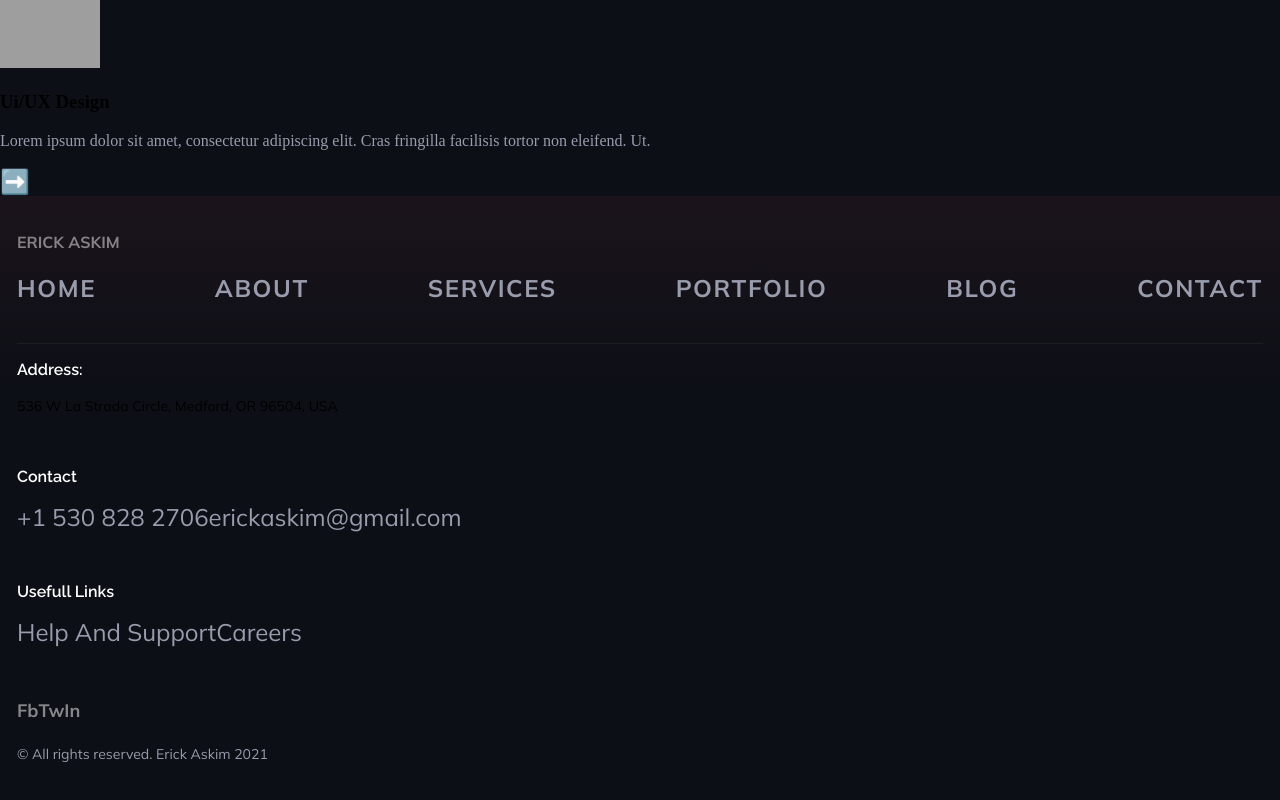
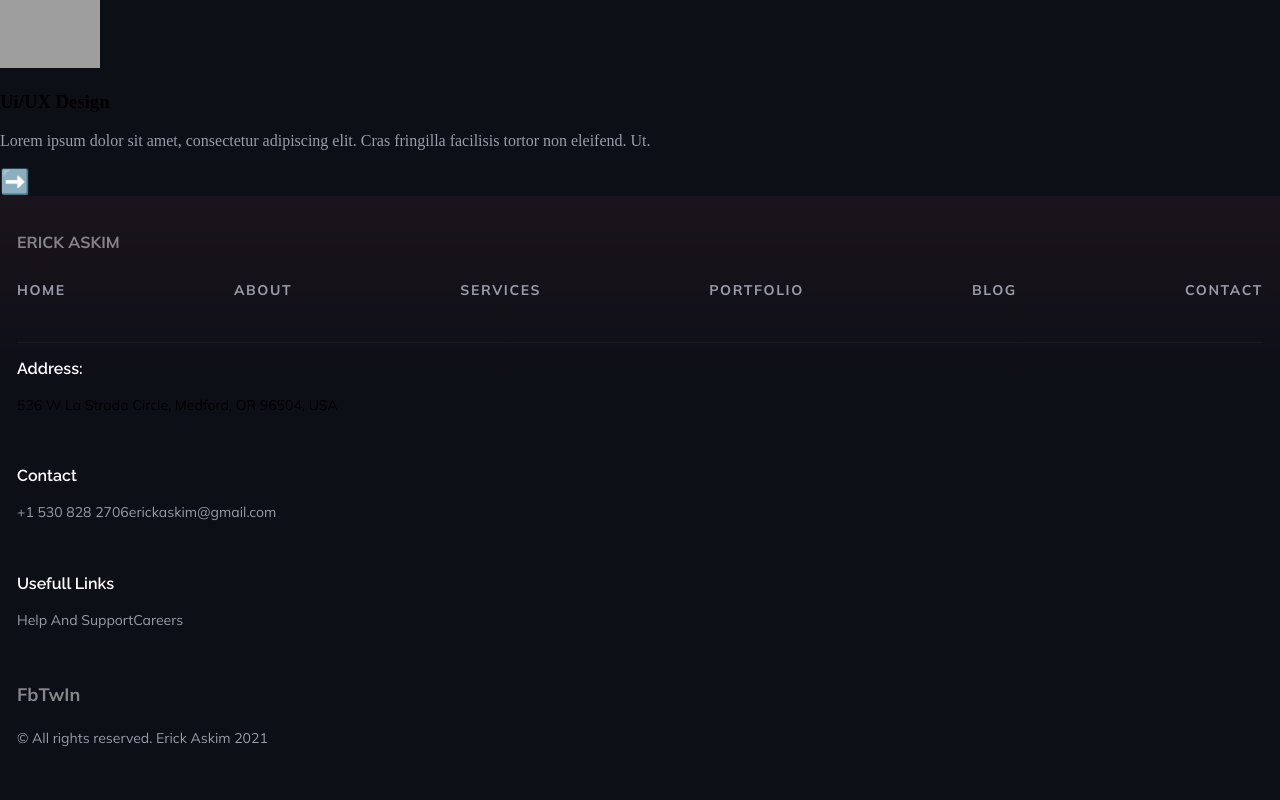
Before and after one commit to Guitarninja1/erickaskim.com, a Next.js app: page /services in a window 1280 px wide. Shown: the part 715-1515 px from the top of the page. Built offline with nearby package versions, Linux system fonts and the light colour scheme; grey boxes are pictures that could not be loaded.

Commit message:
pr fixes

```diff
--- a/components/Footer.js
+++ b/components/Footer.js
@@ -8,22 +8,34 @@ export default function Footer() {
 				<h2 className='footer--title'>Erick Askim</h2>
 				<ul className='footer--menu-ul'>
 					<li>
-						<Link href='/'>Home</Link>
+						<Link href='/'>
+							<a className='footer--p'>Home</a>
+						</Link>
 					</li>
 					<li>
-						<Link href='/about'>About</Link>
+						<Link href='/about'>
+							<a className='footer--p'>About</a>
+						</Link>
 					</li>
 					<li>
-						<Link href='/'>Services</Link>
+						<Link href='/'>
+							<a className='footer--p'>Services</a>
+						</Link>
 					</li>
 					<li>
-						<Link href='/'>Portfolio</Link>
+						<Link href='/'>
+							<a className='footer--p'>Portfolio</a>
+						</Link>
 					</li>
 					<li>
-						<Link href='/blog'>Blog</Link>
+						<Link href='/blog'>
+							<a className='footer--p'>Blog</a>
+						</Link>
 					</li>
 					<li>
-						<Link href='/contact'>Contact</Link>
+						<Link href='/contact'>
+							<a className='footer--p'>Contact</a>
+						</Link>
 					</li>
 				</ul>
 			</div>
@@ -36,17 +48,21 @@ export default function Footer() {
 				</div>
 				<div className='footer--contact'>
 					<h3 className='footer--h3'>Contact</h3>
-					<Link href='tel:+15308282706' className='footer--p'>
-						+1 530 828 2706
+					<Link href='tel:+15308282706'>
+						<a className='footer--p'>+1 530 828 2706</a>
 					</Link>
-					<Link href='mailto:erickaskim@gmail.com' className='footer--p'>
-						erickaskim@gmail.com
+					<Link href='mailto:erickaskim@gmail.com'>
+						<a className='footer--p'>erickaskim@gmail.com</a>
 					</Link>
 				</div>
 				<div className='footer--usefull-links'>
 					<h3 className='footer--h3'>Usefull Links</h3>
-					<Link href='/'>Help And Support</Link>
-					<Link href='/'>Careers</Link>
+					<Link href='/'>
+						<a className='footer--p'>Help And Support</a>
+					</Link>
+					<Link href='/'>
+						<a className='footer--p'>Careers</a>
+					</Link>
 				</div>
 			</div>
 			<div className='footer--social'>
--- a/components/Previews/ServicePreview.js
+++ b/components/Previews/ServicePreview.js
@@ -9,7 +9,6 @@ export default function ServicePreview() {
 				<div className='triangle'>
 					<Triangle />
 				</div>
-
 				<h3 className='servicepreview--flavortext'>Digital Dominance</h3>
 				<h2>Develop Digital Products</h2>
 				<p>
--- a/components/Resume.js
+++ b/components/Resume.js
@@ -5,11 +5,10 @@ export default function Resume() {
 		<div className='resume'>
 			<Header />
 			<div className='resume--slider'>
-				<div className='resume--wrapper__flavortext'>
+				<div className='resume--flavortext'>
 					<div className='triangle'>
 						<Triangle />
 					</div>
-
 					<h3 className='resume--flavortext'>Digital Dominance</h3>
 				</div>
 				<h2>Resume</h2>
--- a/pages/services.js
+++ b/pages/services.js
@@ -5,7 +5,7 @@ import Triangle from '../components/svg/Triangle';
 export default function services() {
 	return (
 		<div className='service--wrapper'>
-			<div className='services--head'>
+			<div className='service--head'>
 				<div className='triangle'>
 					<Triangle />
 				</div>
```
